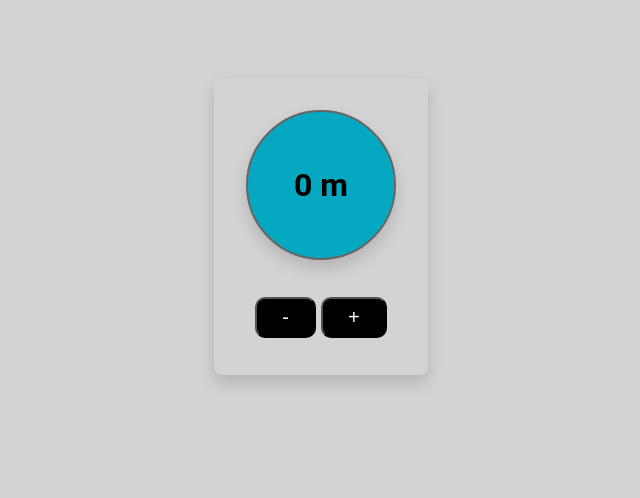
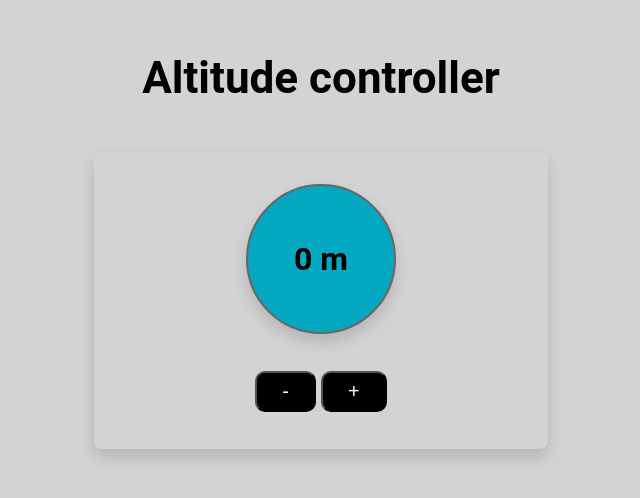
Before and after one commit to sctlcd/react-altitude-controller, a React (Create React App) app: page / in a window 1280 px wide. Shown: the part 222-720 px from the top of the page, without its empty margins (319-959 px from the left). Built offline with nearby package versions, Linux system fonts and the light colour scheme; the HTML template or start-up script is replaced by a standard one.

Commit message:
added app title

```diff
--- a/src/App.js
+++ b/src/App.js
@@ -14,6 +14,10 @@ function App() {
   return (
     <div className="App">
       <div className='container mt-3 mb-3 text-center d-flex vertical-center'>
+        <section className='inline-block'>
+          <div className='m-3'>
+            <h1 className='fs-xl'>Altitude controller</h1>
+          </div>
           <div className='card bg-light m-auto style={{width: 200}} px-2 pt-2'>
             <h1
               className={`text-light fs-lg card border-50 ${altitude > 0 ? 'bg-danger' : 'bg-info'}`}
@@ -26,6 +30,7 @@ function App() {
               <Button text="+" btnClass={"btn-lg border-10"} onClick={increaseAltitude} />
             </div>
           </div>
+        </section>
       </div>
     </div>
   );
```
Lines whose indentation alone changed are shown as unchanged.
